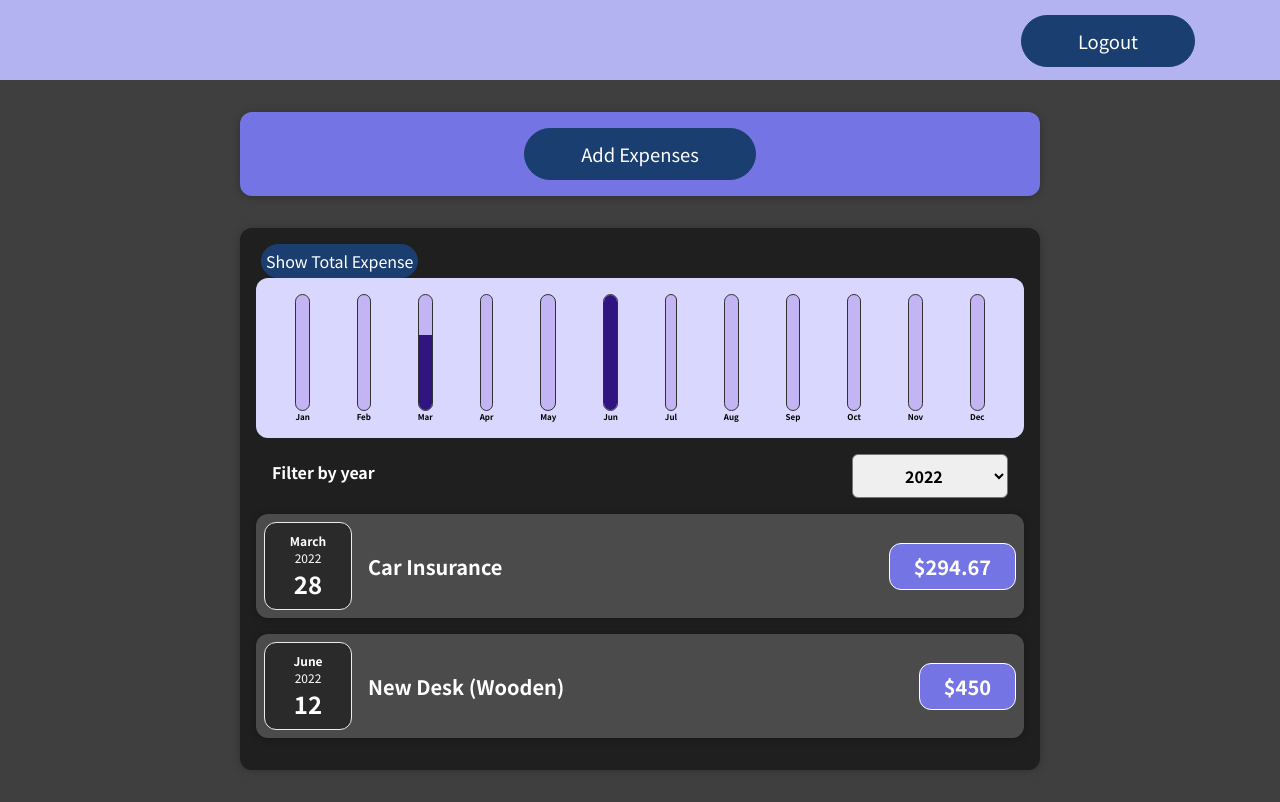
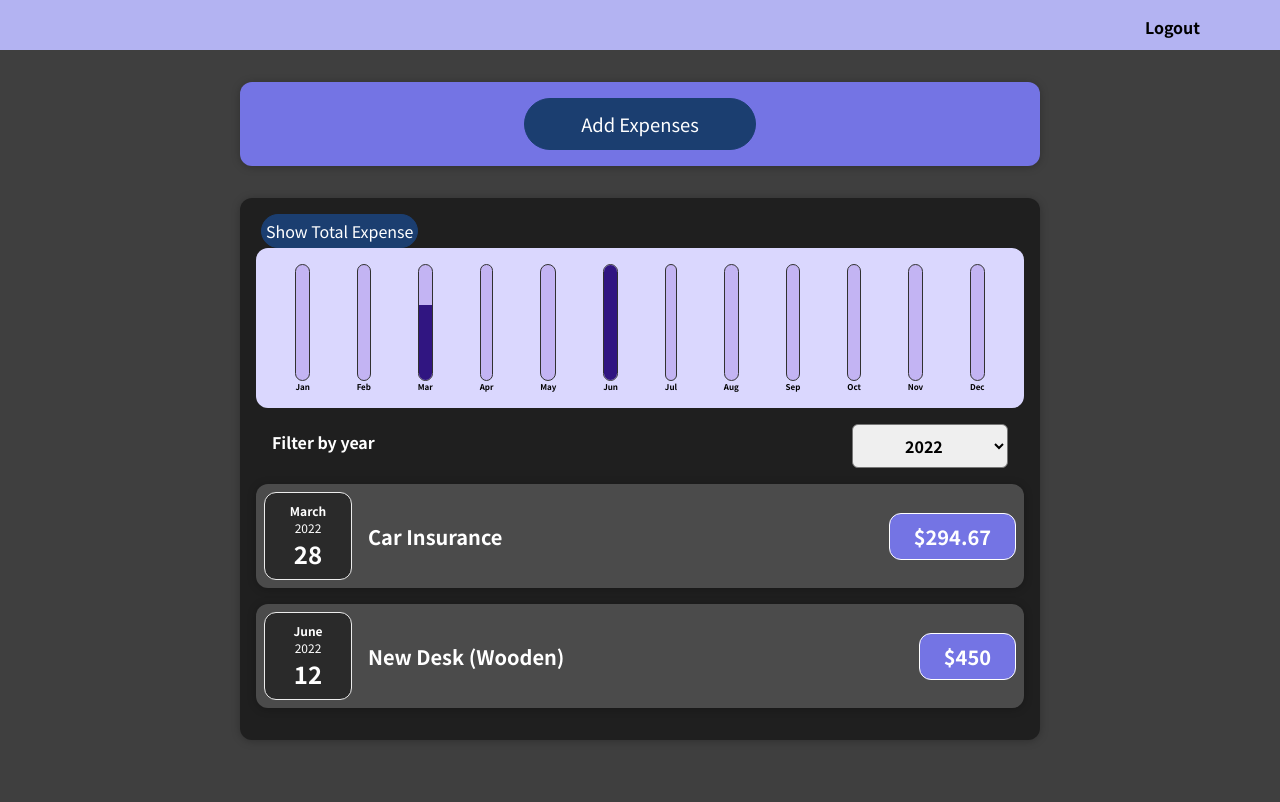
Before and after one commit to Disha3798/expense-tracker-reactJS, a React (Create React App) app: page / in a window 1280 px wide. Both pictures are taken after typing "name@example.com", "Sample123" into the empty fields and a click on the button "Login". Built offline with nearby package versions, Linux system fonts and the light colour scheme.

Commit message:
updated navbar styling

```diff
--- a/src/components/NavBar/NavBar.js
+++ b/src/components/NavBar/NavBar.js
@@ -15,7 +15,7 @@ const NavBar = () => {
         <nav className={classes.nav}>
             <ul>
                 <li>
-                    <Button onClick={logout}>Logout</Button>
+                    <div className={classes.logoutHandle} onClick={logout}>Logout</div>
                 </li>
             </ul>
         </nav>
--- a/src/components/NavBar/NavBar.module.css
+++ b/src/components/NavBar/NavBar.module.css
@@ -1,7 +1,14 @@
-.nav{
-   padding:35px 100px 45px 0px;
+.nav {
+  padding: 25px 100px 25px 0px;
   background-color: #b3b3f2;
 }
+
+.logoutHandle {
+  font-weight: bold;
+  padding-top: 10px;
+  cursor: pointer;
+}
+
 .nav ul {
   list-style: none;
   margin: -20px;
```
Lines whose indentation alone changed are shown as unchanged.
